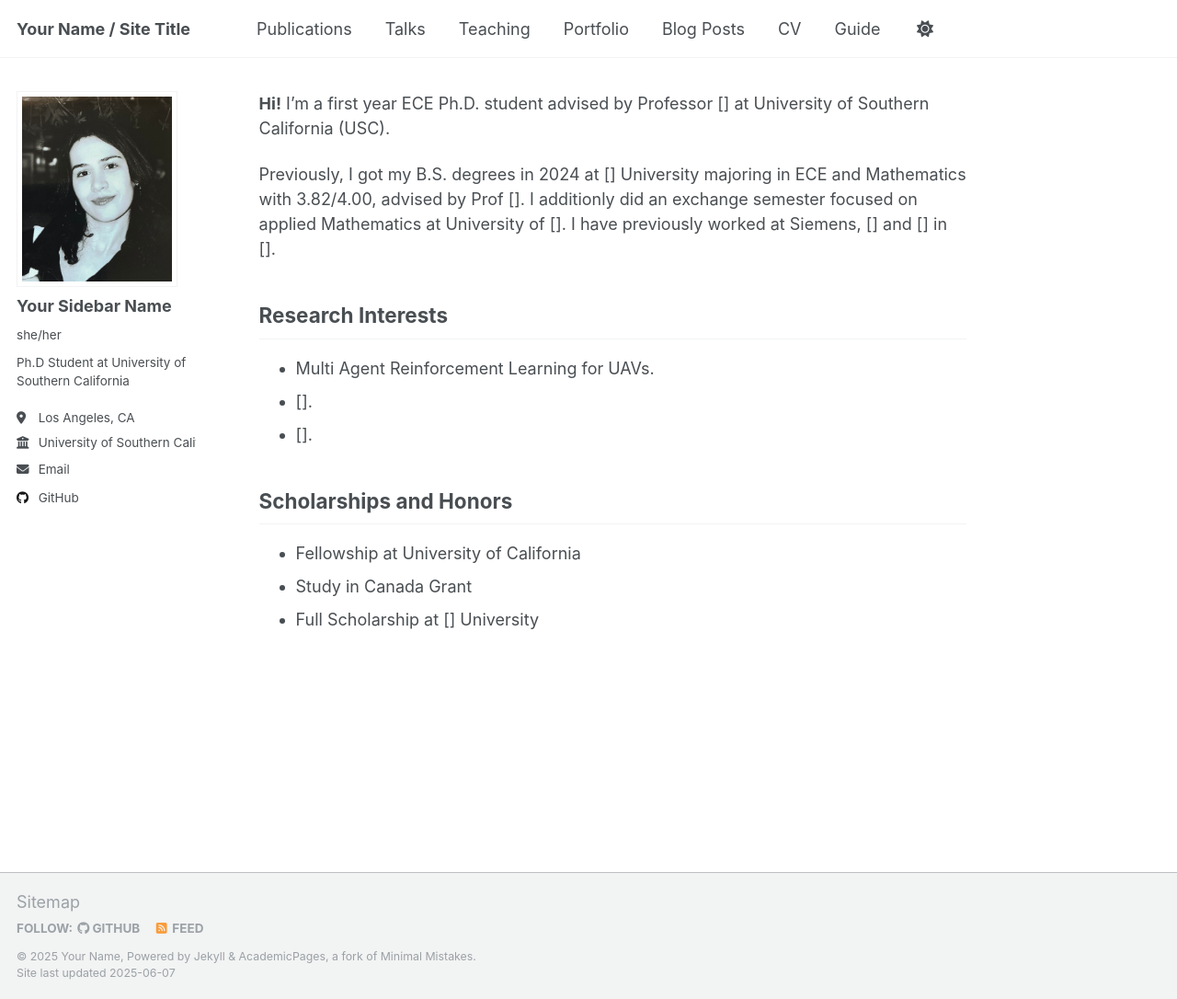
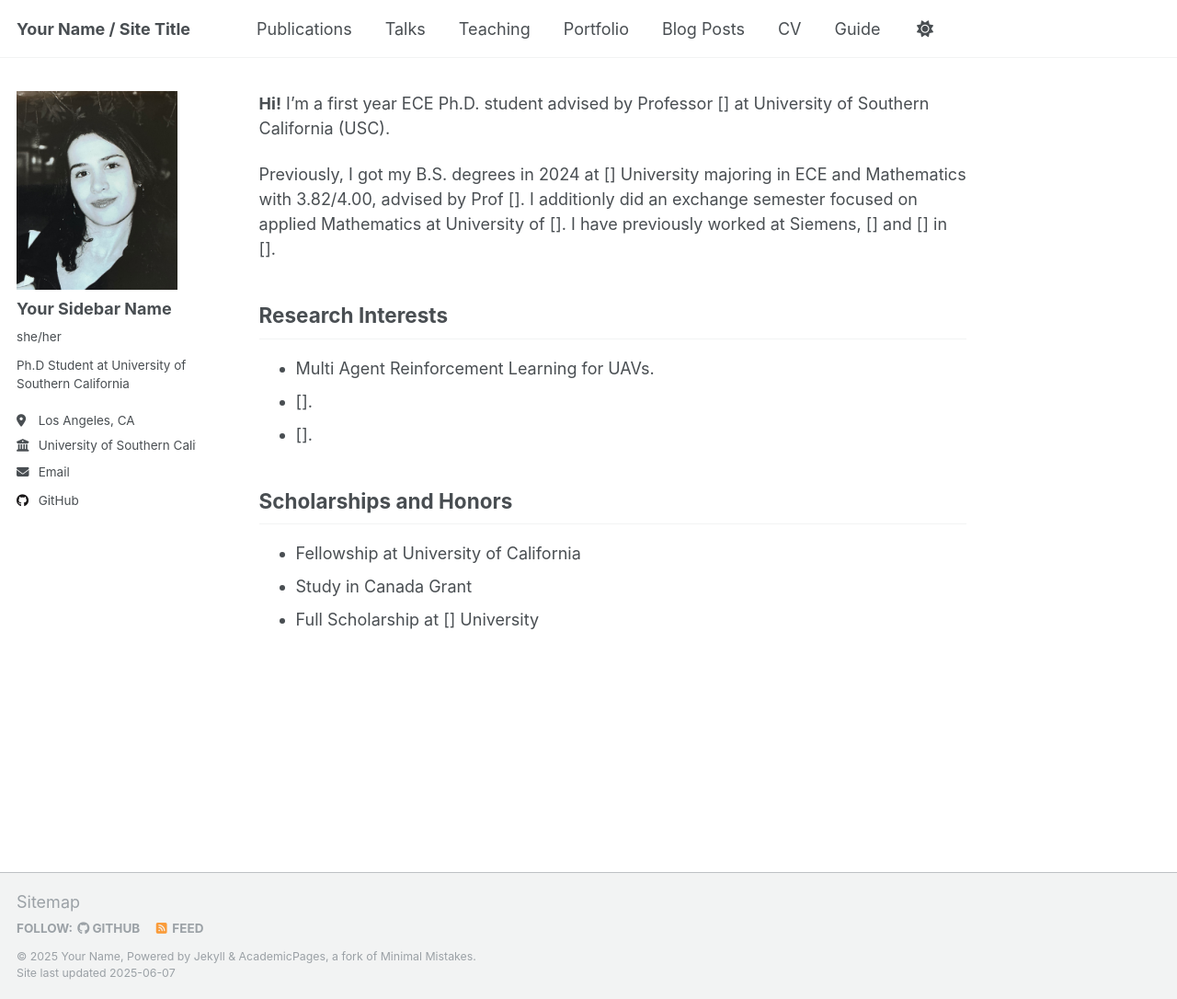
Before and after one commit to menevser/menevser.github.io, a Jekyll site: the page built from _pages/about.md, in a window 1280 px wide and 1086 px high. Shown: the whole window at 92% size. Built offline with Jekyll 4.4.1, drawn with Linux system fonts in a browser that asks for light colours.

Commit message:
Update _sidebar.scss

```diff
--- a/_sass/layout/_sidebar.scss
+++ b/_sass/layout/_sidebar.scss
@@ -95,11 +95,12 @@
 
   img {
     max-width: 175px;
+      border-radius: 0;
 
 
     @include breakpoint($large) {
-      padding: 5px;
-      border: 1px solid var(--global-border-color);
+      padding: 0px;
+      border: 0px solid var(--global-border-color);
     }
   }
 }
```
